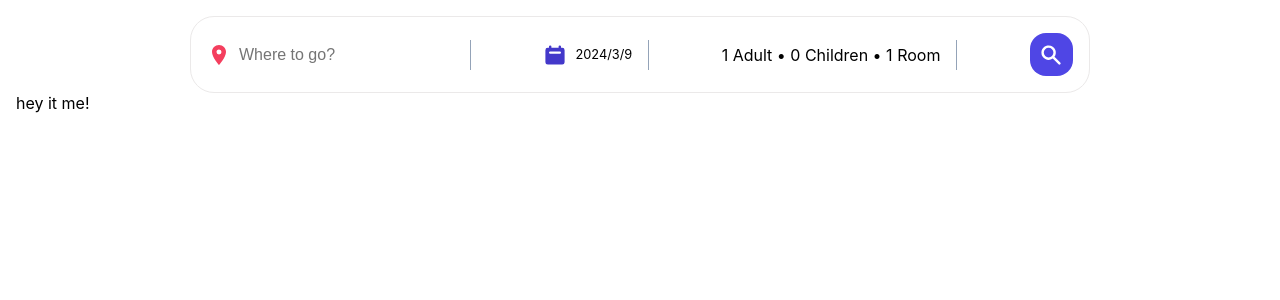
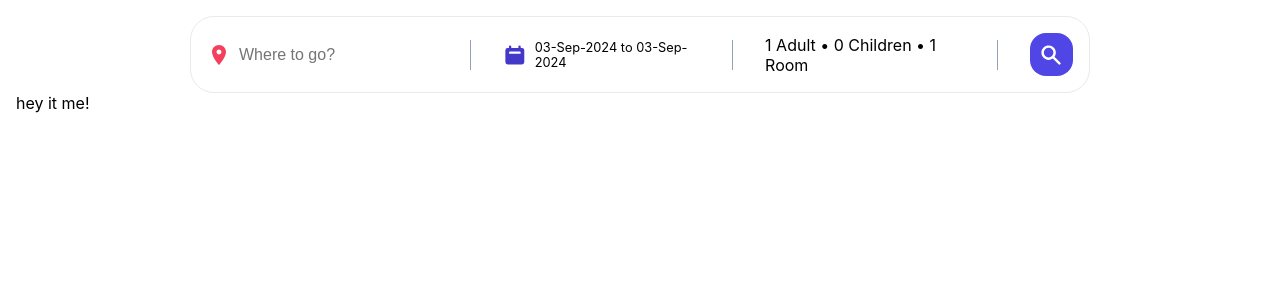
Before and after one commit to AbolfazlKhosravi/BOOKING_HOTEL_APP_FRONTEND, a React (Vite) app: page / in a window 1280 px wide. Shown: the top 300 px of the page. Built offline with nearby package versions, Linux system fonts and the light colour scheme.

Commit message:
add date range functionality for serch data on date

```diff
--- a/package.json
+++ b/package.json
@@ -10,13 +10,16 @@
     "preview": "vite preview"
   },
   "dependencies": {
+    "date-fns": "^3.6.0",
     "react": "^18.3.1",
+    "react-date-range": "^2.0.1",
     "react-dom": "^18.3.1",
     "react-icons": "^5.3.0"
   },
   "devDependencies": {
     "@eslint/js": "^9.9.0",
     "@types/react": "^18.3.3",
+    "@types/react-date-range": "^1.4.9",
     "@types/react-dom": "^18.3.0",
     "@vitejs/plugin-react-swc": "^3.5.0",
     "eslint": "^9.9.0",
--- a/src/components/Header/Header.tsx
+++ b/src/components/Header/Header.tsx
@@ -2,6 +2,10 @@ import React, { useRef, useState } from "react";
 import { HiCalendar, HiMinus, HiPlus, HiSearch } from "react-icons/hi";
 import { MdLocationOn } from "react-icons/md";
 import useOutSideCick from "../../hooks/useOutSideClick";
+import "react-date-range/dist/styles.css";
+import "react-date-range/dist/theme/default.css";
+import { DateRange, Range, RangeKeyDict } from "react-date-range";
+import { format } from "date-fns";
 interface OptionItemType {
   id: number;
   title: string;
@@ -16,10 +20,10 @@ type OptionsType = OptionType[];
 interface GuestOptionListComponentType {
   options: OptionsType;
   setOptions: React.Dispatch<React.SetStateAction<OptionsType>>;
-  setOpenOptions:React.Dispatch<React.SetStateAction<boolean>>
+  setOpenOptions: React.Dispatch<React.SetStateAction<boolean>>;
 }
 
-interface OptionItemComponentType  {
+interface OptionItemComponentType {
   title: string;
   options: OptionsType;
   setOptions: React.Dispatch<React.SetStateAction<OptionsType>>;
@@ -46,7 +50,15 @@ const optionsData: OptionsType = [
 function Header() {
   const [destination, setDestination] = useState<string>("");
   const [openOptions, setOpenOptions] = useState<boolean>(false);
+  const [openDateRange, setOpenDateRange] = useState<boolean>(false);
   const [options, setOptions] = useState<OptionsType>(optionsData);
+  const [date, setDate] = useState<Range>({
+    startDate: new Date(),
+    endDate: new Date(),
+    key: "selection",
+  });
+
+
   return (
     <div className="header">
       <div className="headerSearch">
@@ -67,7 +79,21 @@ function Header() {
         </div>
         <div className="headerSearchItem">
           <HiCalendar className="headerIcon dateIcon" />
-          <div className="dateDropDown">2024/3/9</div>
+          <div
+            onClick={() => setOpenDateRange((prev) => !prev)}
+            className="dateDropDown"
+          >
+           {`${format(date.startDate ?? new Date(),"dd-MMM-yyy")} to ${format(date.endDate ?? new Date(),"dd-MMM-yyy")}`}
+          </div>
+          {openDateRange && (
+            <DateRange
+              className="date"
+              ranges={[date]}
+              onChange={(item:RangeKeyDict) => setDate(item.selection)}
+              moveRangeOnFirstSelection={true}
+              minDate={new Date()}
+            />
+          )}
           <span className="seperator"></span>
         </div>
         <div className="headerSearchItem">
@@ -80,7 +106,11 @@ function Header() {
             ))}
           </div>
           {openOptions && (
-            <GuestOptionList options={options} setOptions={setOptions} setOpenOptions={setOpenOptions} />
+            <GuestOptionList
+              options={options}
+              setOptions={setOptions}
+              setOpenOptions={setOpenOptions}
+            />
           )}
           <span className="seperator"></span>
         </div>
@@ -97,10 +127,12 @@ function Header() {
 const GuestOptionList = ({
   options,
   setOptions,
-  setOpenOptions
+  setOpenOptions,
 }: GuestOptionListComponentType) => {
   const optionListRef = useRef<HTMLDivElement>(null);
-  useOutSideCick(optionListRef,"optionDropDown",() => setOpenOptions((prevData)=>!prevData));
+  useOutSideCick(optionListRef, "optionDropDown", () =>
+    setOpenOptions((prevData) => !prevData)
+  );
   return (
     <div className="guestOptions" ref={optionListRef}>
       {guestOptionList.map((optionItem) => (
--- a/src/hooks/useOutSideClick.ts
+++ b/src/hooks/useOutSideClick.ts
@@ -2,7 +2,7 @@ import { useEffect } from "react";
 
 export default function useOutSideCick(
   ref: React.RefObject<HTMLDivElement>,
-  exceptionId: "optionDropDown",
+  exceptionId: "optionDropDown" | "dateDropDown",
   Fn: () => void
 ) {
   useEffect(() => {
```
Also changed, not shown: 1 other file (tests, documents, lock files or other folders).
